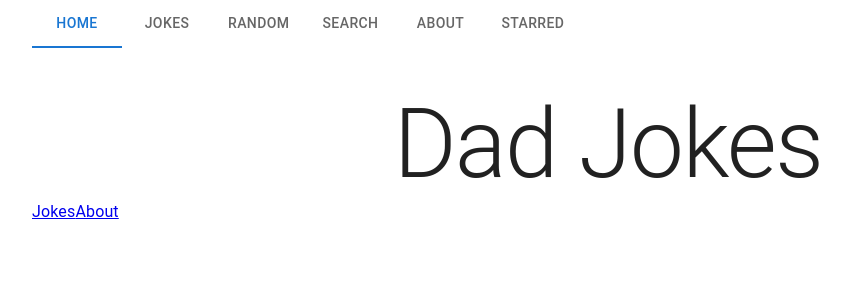
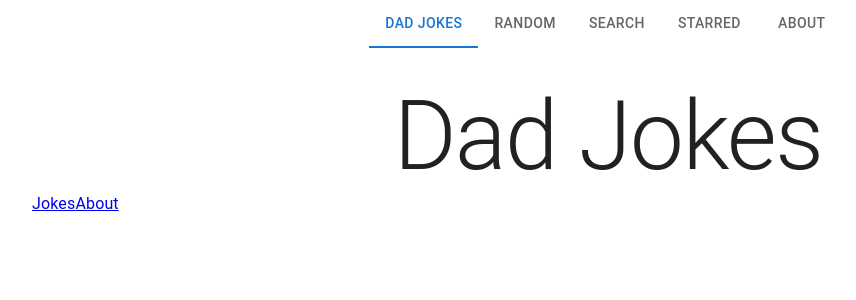
Before and after one commit to felipeog/caju-frontend-challenge, a React (Vite) app: page / in a window 1280 px wide. Shown: the top 300 px of the page, without its empty margins (32-888 px from the left). Built offline with nearby package versions, Linux system fonts and the light colour scheme.

Commit message:
chore(router): update routes and pages

```diff
--- a/src/router/Header/index.tsx
+++ b/src/router/Header/index.tsx
@@ -2,14 +2,7 @@ import { useMemo } from "react";
 import { Link, matchPath, useLocation } from "react-router-dom";
 import { Container, Tab, Tabs } from "@mui/material";
 
-const ROUTE_PATTERNS = [
-  "/",
-  "/jokes",
-  "/random",
-  "/search",
-  "/about",
-  "/starred",
-];
+const ROUTE_PATTERNS = ["/", "/random", "/search", "/about", "/starred"];
 
 function Header() {
   const location = useLocation();
@@ -24,14 +17,21 @@ function Header() {
   }, [location.pathname]);
 
   return (
-    <Container className="Header" component="nav" fixed>
+    <Container
+      className="Header"
+      component="nav"
+      sx={{
+        display: "flex",
+        justifyContent: "center",
+      }}
+      fixed
+    >
       <Tabs value={currentTab}>
-        <Tab label="Home" value="/" to="/" component={Link} />
-        <Tab label="Jokes" value="/jokes" to="/jokes" component={Link} />
+        <Tab label="Dad Jokes" value="/" to="/" component={Link} />
         <Tab label="Random" value="/random" to="/random" component={Link} />
         <Tab label="Search" value="/search" to="/search" component={Link} />
+        <Tab label="Starred" value="/starred" to="/starred" component={Link} />
         <Tab label="About" value="/about" to="/about" component={Link} />
-        <Tab label="Starred" value="/starred" to="/starred" component={Link} />
       </Tabs>
     </Container>
   );
--- a/src/router/Layout/index.tsx
+++ b/src/router/Layout/index.tsx
@@ -13,7 +13,7 @@ function Layout() {
       <Container
         component="main"
         sx={{
-          my: (theme) => theme.spacing(5),
+          my: 4,
         }}
       >
         <Outlet />
--- a/src/router/Router/index.tsx
+++ b/src/router/Router/index.tsx
@@ -3,7 +3,6 @@ import { Routes, Route } from "react-router-dom";
 import { About } from "@/pages/About";
 import { Home } from "@/pages/Home";
 import { Joke } from "@/pages/Joke";
-import { Jokes } from "@/pages/Jokes";
 import { NotFound } from "@/pages/NotFound";
 import { Random } from "@/pages/Random";
 import { Search } from "@/pages/Search";
@@ -18,7 +17,6 @@ function Router() {
 
         <Route path="about" element={<About />} />
         <Route path="joke/:jokeId" element={<Joke />} />
-        <Route path="jokes" element={<Jokes />} />
         <Route path="random" element={<Random />} />
         <Route path="search" element={<Search />} />
         <Route path="starred" element={<Starred />} />
```
